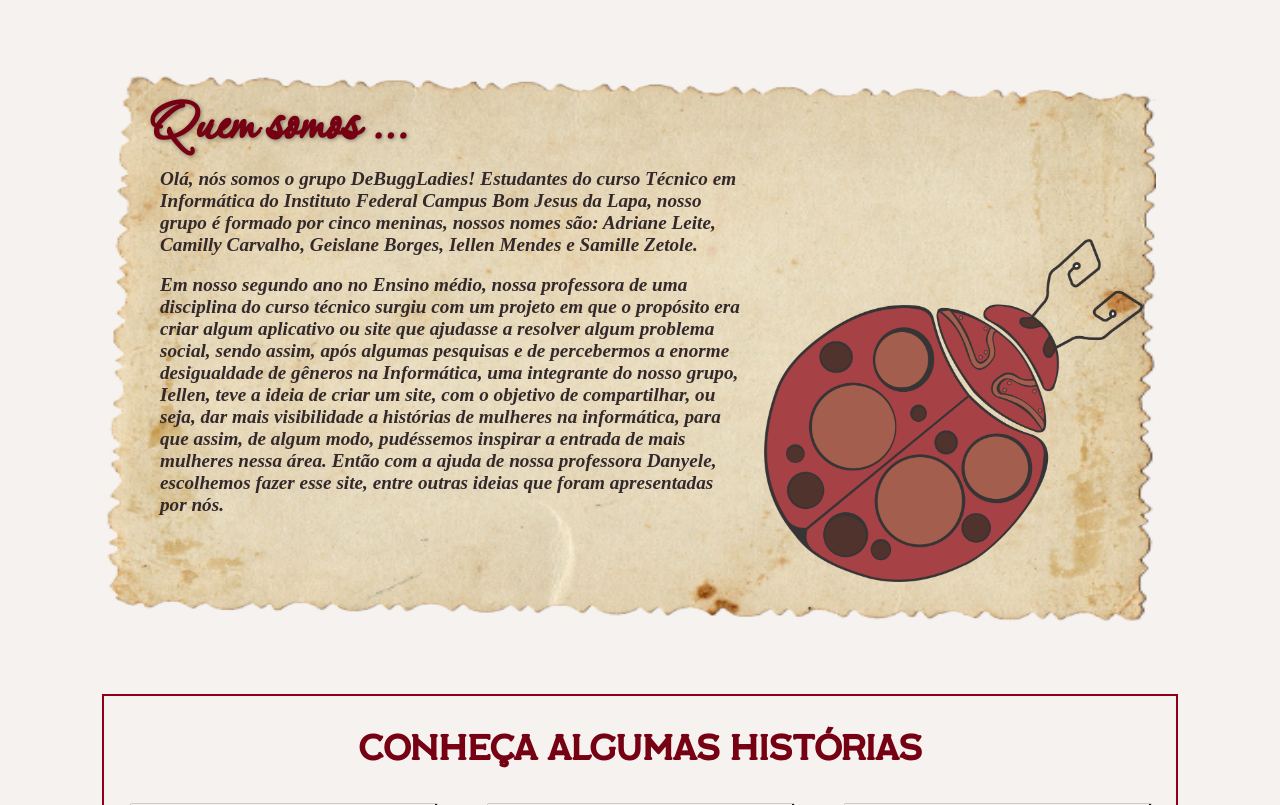
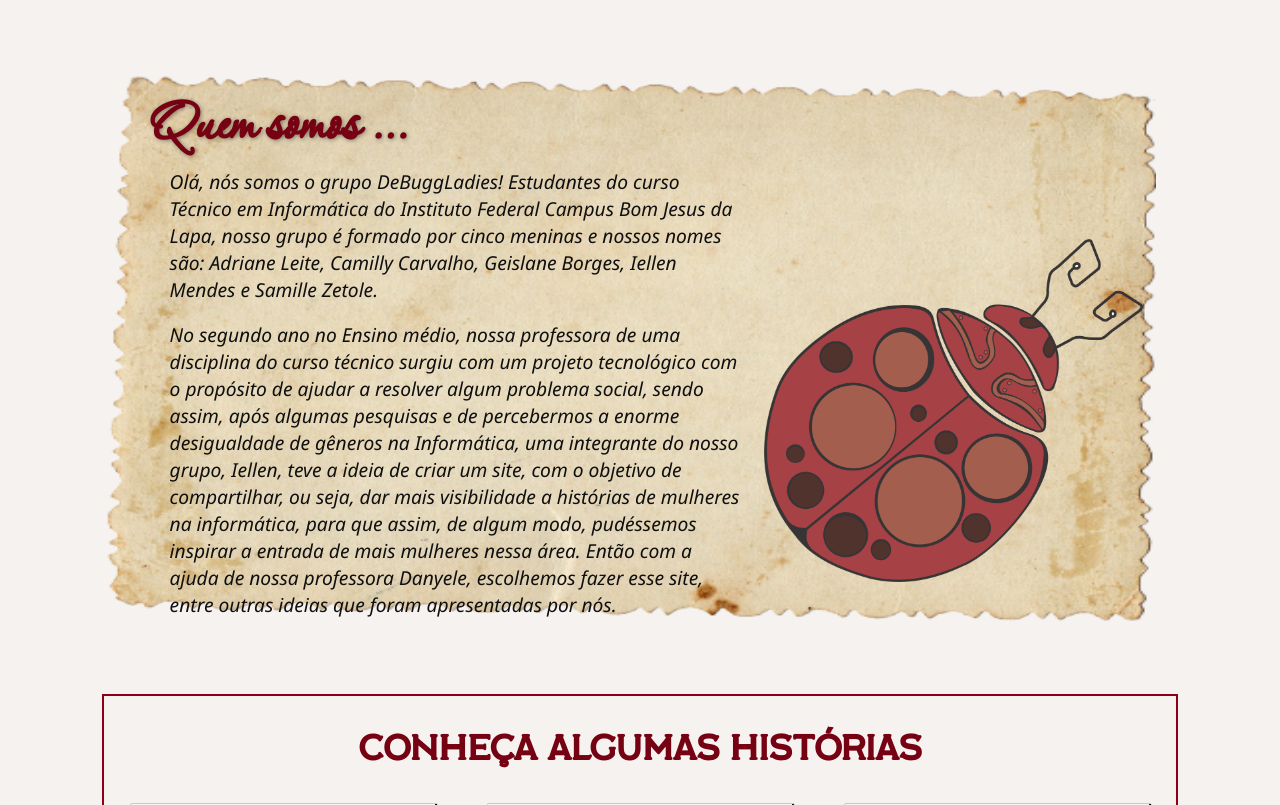
Before and after one commit to iellenLuiza/ladies, a PHP site: page /index0.html in a window 1280 px wide. Shown: the part 674-1479 px from the top of the page. Run offline with PHP 8.4, Linux system fonts and the light colour scheme; some web fonts are replaced.

Commit message:
consertando a fonte que a professora pediu para mudar na tela inicial

```diff
--- a/css/index0.css
+++ b/css/index0.css
@@ -212,12 +212,12 @@ body {
 }
 
 .divQuemSomos p {
-	color: rgb(51, 41, 43);
-	font-family: 'Times New Roman', Times, serif;
+	color: #0f0f0f;
+	font-family: 'Segoe UI', Tahoma, Geneva, Verdana, sans-serif;
 	font-style: italic;
-	font-weight: bold;
+	font-weight: 500;
 	font-size: 1.2em;
-	margin-left: 3em;
+	margin-left: 3.5em;
 	margin-top: 0;
 	margin-bottom: 0;
 }
@@ -330,9 +330,9 @@ body {
 
 .divEnvieHist p {
 	color: rgb(51, 41, 43);
-	font-family: 'Times New Roman', Times, serif;
+	font-family: 'Segoe UI', Tahoma, Geneva, Verdana, sans-serif;
 	font-style: italic;
-	font-weight: bold;
+	font-weight: 500;
 	font-size: 1.2em;
 }
 
--- a/index0.html
+++ b/index0.html
@@ -152,17 +152,17 @@
                         <div class="divParagraSomos">
                             <p>Olá, nós somos o grupo DeBuggLadies! Estudantes do curso Técnico em Informática do
                                 Instituto
-                                Federal Campus Bom Jesus da Lapa, nosso grupo é formado por cinco meninas, nossos nomes
+                                Federal Campus Bom Jesus da Lapa, nosso grupo é formado por cinco meninas e nossos nomes
                                 são:
                                 Adriane Leite, Camilly Carvalho, Geislane Borges, Iellen Mendes e
                                 Samille Zetole.
                             </p><br>
                             <p>
-                                Em nosso segundo ano no Ensino médio, nossa professora de uma disciplina do curso
+                                No segundo ano no Ensino médio, nossa professora de uma disciplina do curso
                                 técnico
                                 surgiu
                                 com
-                                um projeto em que o propósito era criar algum aplicativo ou site que ajudasse a resolver
+                                um projeto tecnológico com o propósito de ajudar a resolver
                                 algum
                                 problema social, sendo assim, após algumas pesquisas e de percebermos a enorme
                                 desigualdade
```
